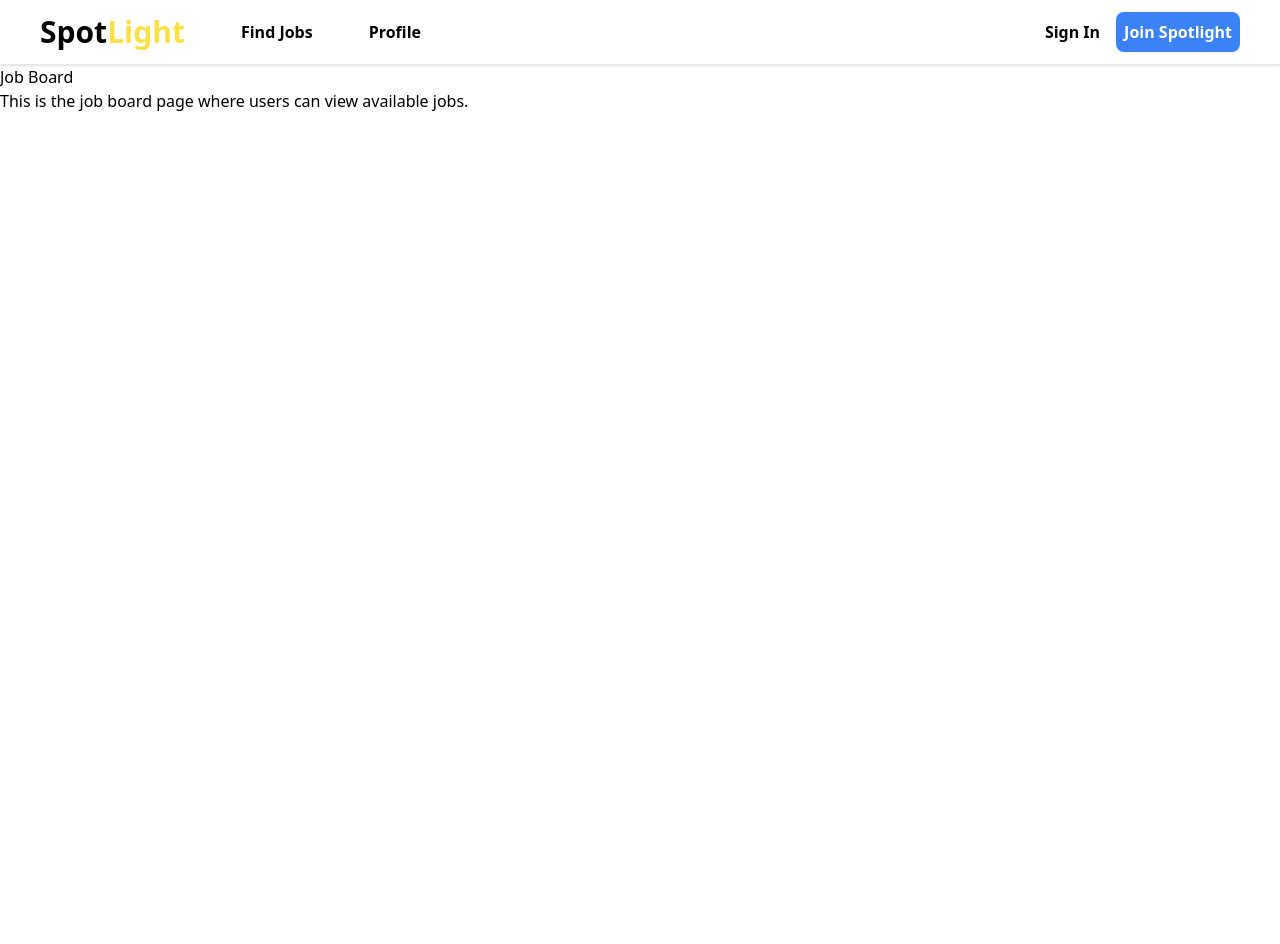
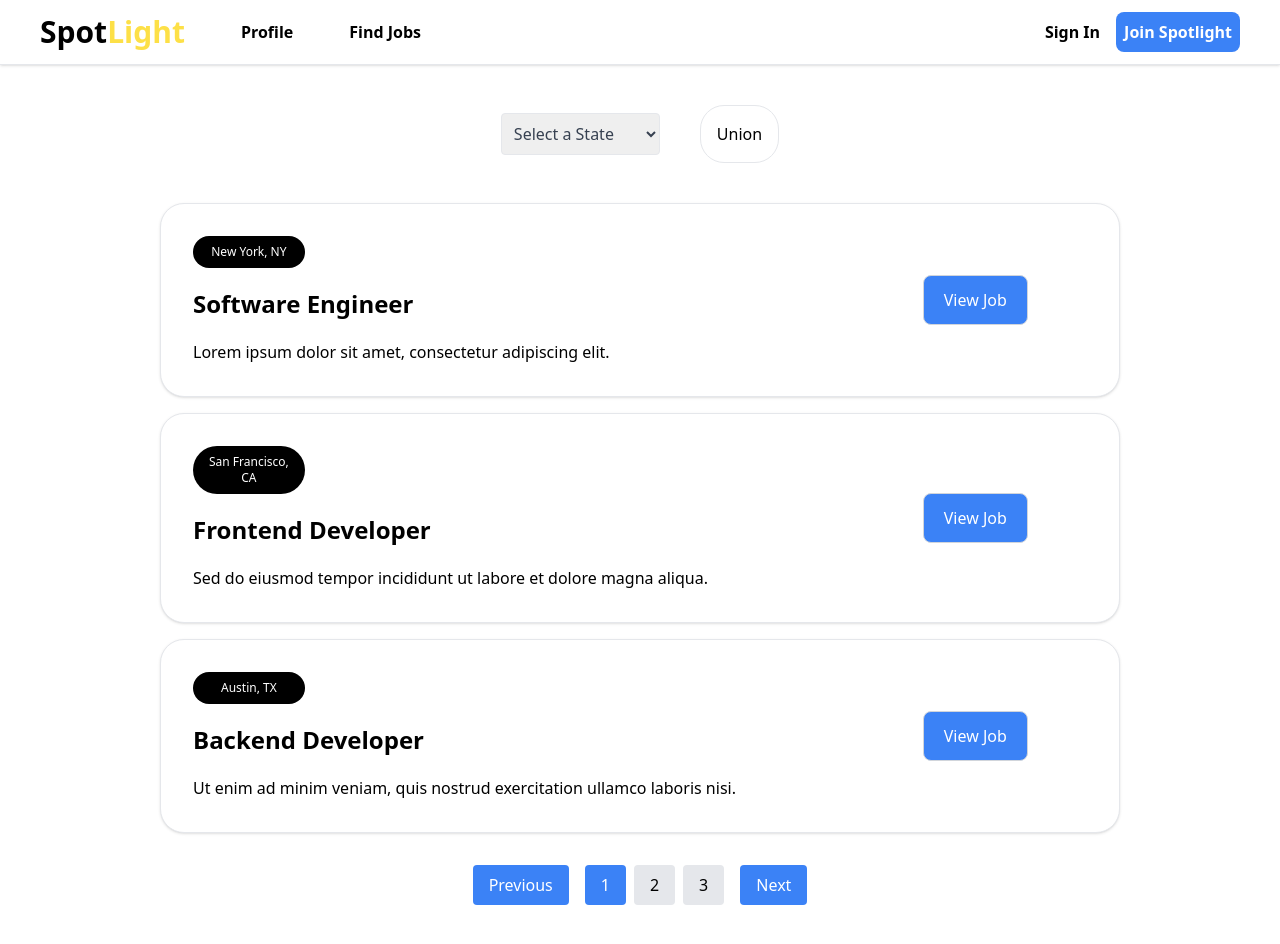
Before and after one commit to kiowesmith21/spotlight-media-api, a React (Create React App) app in the folder client/: page /job-board in a window 1280 px wide. Before the commit the page ends 800 px from the top, so only its background shows below. Built offline with nearby package versions, Linux system fonts and the light colour scheme.

Commit message:
finish frontend cause im built like that

```diff
--- a/client/src/components/NavBar.js
+++ b/client/src/components/NavBar.js
@@ -7,8 +7,8 @@ function NavBar() {
       {/* Left side links */}
       <div className="flex space-x-4 items-center">
         <Link to="/" className="text-black text-3xl">Spot<span class="text-yellow-300">Light</span></Link>
-        <Link to="/job-board" className="hover:text-gray-400 px-10">Find Jobs</Link>
-        <Link to="/profile" className="hover:text-gray-400">Profile</Link>
+        <Link to="/profile" className="hover:text-gray-400 px-10">Profile</Link>
+        <Link to="/job-board" className="hover:text-gray-400">Find Jobs</Link>
       </div>
 
       {/* Right side links */}
--- /dev/null
+++ b/client/src/components/StateDropdown.js
@@ -0,0 +1,42 @@
+import React, { useState } from 'react';
+
+const states = [
+  'Alabama', 'Alaska', 'Arizona', 'Arkansas', 'California', 'Colorado', 'Connecticut', 'Delaware', 'Florida',
+  'Georgia', 'Hawaii', 'Idaho', 'Illinois', 'Indiana', 'Iowa', 'Kansas', 'Kentucky', 'Louisiana', 'Maine',
+  'Maryland', 'Massachusetts', 'Michigan', 'Minnesota', 'Mississippi', 'Missouri', 'Montana', 'Nebraska',
+  'Nevada', 'New Hampshire', 'New Jersey', 'New Mexico', 'New York', 'North Carolina', 'North Dakota', 'Ohio',
+  'Oklahoma', 'Oregon', 'Pennsylvania', 'Rhode Island', 'South Carolina', 'South Dakota', 'Tennessee', 'Texas',
+  'Utah', 'Vermont', 'Virginia', 'Washington', 'West Virginia', 'Wisconsin', 'Wyoming'
+];
+
+function StateDropdown() {
+  const [selectedState, setSelectedState] = useState('');
+
+  const handleStateChange = (e) => {
+    setSelectedState(e.target.value);
+  };
+
+  return (
+    <div className="relative">
+      <select
+        value={selectedState}
+        onChange={handleStateChange}
+        className="p-2 border rounded w-full text-gray-700 focus:outline-none focus:ring-2 focus:ring-blue-500"
+      >
+        <option value="" disabled>Select a State</option>
+        {states.map((state, index) => (
+          <option key={index} value={state}>{state}</option>
+        ))}
+      </select>
+
+      {/* Display the selected state */}
+      {selectedState && (
+        <div className="mt-2 p-2 bg-gray-100 text-gray-700 rounded">
+          <strong>Selected State:</strong> {selectedState}
+        </div>
+      )}
+    </div>
+  );
+}
+
+export default StateDropdown;
--- a/client/src/pages/HomePage.js
+++ b/client/src/pages/HomePage.js
@@ -6,7 +6,7 @@ function HomePage() {
     <>
     <div class="w-full">
         {/* Hero Image */}
-      <section class="bg-white dark:bg-gray-900">
+      <section class="dark:bg-gray-900">
         <div class="grid max-w-screen-xl px-4 py-8 mx-auto lg:gap-8 xl:gap-0 lg:py-16 lg:grid-cols-12">
             <div class="mr-auto place-self-center lg:col-span-7">
                 <h1 class="max-w-2xl mb-4 text-4xl font-extrabold tracking-tight leading-none md:text-5xl xl:text-6xl dark:text-white">Find the role for YOU</h1>
--- a/client/src/pages/JobBoardPage.js
+++ b/client/src/pages/JobBoardPage.js
@@ -1,10 +1,102 @@
-import React from 'react';
+import React, { useState } from 'react';
+import { Link } from 'react-router-dom';
+import StateDropdown from '../components/StateDropdown';
 
 function JobBoardPage() {
+  // Hardcoded job data (name, description, location)
+  const jobs = [
+    { id: 1, title: 'Software Engineer', location: 'New York, NY', description: 'Lorem ipsum dolor sit amet, consectetur adipiscing elit.' },
+    { id: 2, title: 'Frontend Developer', location: 'San Francisco, CA', description: 'Sed do eiusmod tempor incididunt ut labore et dolore magna aliqua.' },
+    { id: 3, title: 'Backend Developer', location: 'Austin, TX', description: 'Ut enim ad minim veniam, quis nostrud exercitation ullamco laboris nisi.' },
+    { id: 4, title: 'Full Stack Developer', location: 'Los Angeles, CA', description: 'Lorem ipsum dolor sit amet, consectetur adipiscing elit, sed do eiusmod.' },
+    { id: 5, title: 'Product Manager', location: 'Chicago, IL', description: 'Sed do eiusmod tempor incididunt ut labore et dolore magna aliqua.' },
+    { id: 6, title: 'Data Scientist', location: 'Boston, MA', description: 'Lorem ipsum dolor sit amet, consectetur adipiscing elit.' },
+    { id: 7, title: 'UX/UI Designer', location: 'Miami, FL', description: 'Ut enim ad minim veniam, quis nostrud exercitation ullamco laboris nisi.' },
+    { id: 8, title: 'Project Manager', location: 'Seattle, WA', description: 'Lorem ipsum dolor sit amet, consectetur adipiscing elit, sed do eiusmod.' },
+    // Add more jobs as needed
+  ];
+
+  // Pagination setup
+  const jobsPerPage = 3;  // Number of jobs per page
+  const [currentPage, setCurrentPage] = useState(1);
+
+  // Calculate total pages
+  const totalPages = Math.ceil(jobs.length / jobsPerPage);
+
+  // Get the current jobs based on the current page
+  const indexOfLastJob = currentPage * jobsPerPage;
+  const indexOfFirstJob = indexOfLastJob - jobsPerPage;
+  const currentJobs = jobs.slice(indexOfFirstJob, indexOfLastJob);
+
+  // Handle page change
+  const handlePageChange = (pageNumber) => {
+    setCurrentPage(pageNumber);
+  };
+
   return (
-    <div>
-      <h1>Job Board</h1>
-      <p>This is the job board page where users can view available jobs.</p>
+    <div className="w-full">
+      <div className="flex flex-col">
+        {/* Location dropdown and Union button */}
+        <div className="flex flex-col md:flex-row items-center justify-center p-10">
+          <StateDropdown />
+          <button className="ml-10 text-black bg-white p-4 border rounded-3xl hover:bg-slate-200">Union</button>
+        </div>
+
+        {/* Job cards */}
+        <div className="flex flex-col items-center">
+          {currentJobs.map((job) => (
+            <div key={job.id} className="flex flex-col md:flex-row bg-white border border-gray-200 shadow rounded-3xl p-8 w-3/4 items-center mb-4">
+              <div className="flex flex-col w-3/4">
+                <Link to="/job-board" className="inline-flex justify-center w-1/6 p-2 text-xs font-xs text-center bg-black text-white rounded-full">
+                  {job.location}
+                </Link>
+                <a href="#">
+                  <h1 className="text-2xl font-bold my-5 hover:text-blue-500">{job.title}</h1>
+                </a>
+                <p>{job.description}</p>
+              </div>
+              <a href="#" className="m-auto inline-flex items-center justify-center px-5 py-3 text-base font-medium text-center bg-blue-500 text-white border border-gray-300 rounded-lg hover:bg-blue-800">
+                View Job
+              </a>
+            </div>
+          ))}
+        </div>
+
+        {/* Pagination Controls */}
+        <div className="mt-4 flex items-center justify-center mb-10">
+          {/* Previous Button */}
+          <button
+            className="px-4 py-2 bg-blue-500 text-white rounded"
+            disabled={currentPage === 1}
+            onClick={() => handlePageChange(currentPage - 1)}
+          >
+            Previous
+          </button>
+
+          {/* Page Number Buttons */}
+          <div className="flex space-x-2 mx-4">
+            {[...Array(totalPages)].map((_, index) => (
+              <button
+                key={index}
+                className={`px-4 py-2 rounded ${currentPage === index + 1 ? 'bg-blue-500 text-white' : 'bg-gray-200'}`}
+                onClick={() => handlePageChange(index + 1)}
+              >
+                {index + 1}
+              </button>
+            ))}
+          </div>
+
+          {/* Next Button */}
+          <button
+            className="px-4 py-2 bg-blue-500 text-white rounded"
+            disabled={currentPage === totalPages}
+            onClick={() => handlePageChange(currentPage + 1)}
+          >
+            Next
+          </button>
+        </div>
+
+      </div>
     </div>
   );
 }
--- a/client/src/pages/ProfilePage.js
+++ b/client/src/pages/ProfilePage.js
@@ -2,9 +2,37 @@ import React from 'react';
 
 function ProfilePage() {
   return (
-    <div>
-      <h1>Profile</h1>
-      <p>This is the profile page where users can view and edit their information.</p>
+    <div className="flex flex-col justify-center items-center min-h-screen">
+      {/* Profile Picture */}
+      <div className="flex justify-center mb-6">
+        <img
+          src="https://t4.ftcdn.net/jpg/02/19/63/31/360_F_219633151_BW6TD8D1EA9OqZu4JgdmeJGg4JBaiAHj.jpg"
+          alt="Profile-pic"
+          className="w-1/2 h-auto rounded-full border-4 border-blue-500"
+        />
+      </div>
+
+      {/* Name and Location */}
+      <div className="text-center mb-4">
+        <h2 className="text-3xl font-bold">John Doe</h2>
+        <p className="text-gray-500">Boston, MA</p>
+      </div>
+
+      {/* Horizontal Line with Shadow */}
+      <div className="my-4 border-t-2 border-gray-200 shadow-sm w-3/4"></div>
+
+      {/* Bio */}
+      <p className="text-gray-700 text-center mb-6 w-3/4">
+        A passionate actor with a love for creating impactful performances.
+        Enthusiast in singing, broadway, and rom-coms. Looking to expand my horizons and find the role for me.
+      </p>
+
+      {/* Edit Profile Button */}
+      <div className="flex justify-center">
+        <button className="px-6 py-2 bg-blue-500 text-white font-semibold rounded-lg hover:bg-blue-700">
+          Edit Profile
+        </button>
+      </div>
     </div>
   );
 }
```
